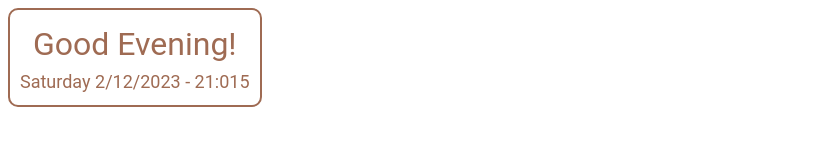
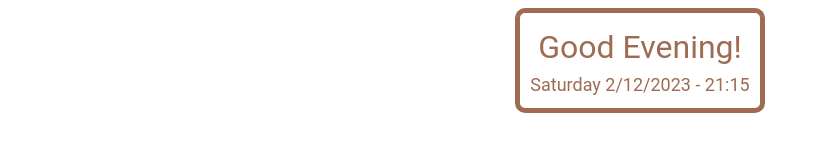
Before and after one commit to aninhabort/widget-greeting, a plain HTML site: page index.html in a window 1280 px wide. Shown: the whole page, without its empty margins (0-820 px from the left). Drawn offline with Linux system fonts and the light colour scheme.

Commit message:
ajeitando horas

```diff
--- a/script.js
+++ b/script.js
@@ -11,7 +11,7 @@ weekday[6] = "Saturday";
 let today = new Date();
 let hrs = today.getHours();
 let min = today.getMinutes();
-let hours = `${hrs}:${min > 10 ? '0' + min : min}`
+let hours = `${hrs}:${min < 10 ? '0' + min : min}`
 let dayOfWeek = weekday[today.getDay()];
 let date = dayOfWeek + " " + today.getDate() + "/" + (today.getMonth() + 1) + '/' + today.getFullYear();
 
--- a/style.css
+++ b/style.css
@@ -2,6 +2,12 @@
     font-family: 'Roboto', sans-serif;
     color: #9f6b53;
     text-align: center;
+}
+
+body {
+    display: flex;
+    justify-content: center;
+    align-content: center;
     background-color: #ffffff;
 }
 
@@ -11,7 +17,7 @@
     text-align: center;
     line-height: 1.5;
     height: 85%;
-    border: 2px solid #9f6b53;
+    border: 5px solid #9f6b53;
     border-radius: 10px;
     width: fit-content;
     padding: 10px;
```
